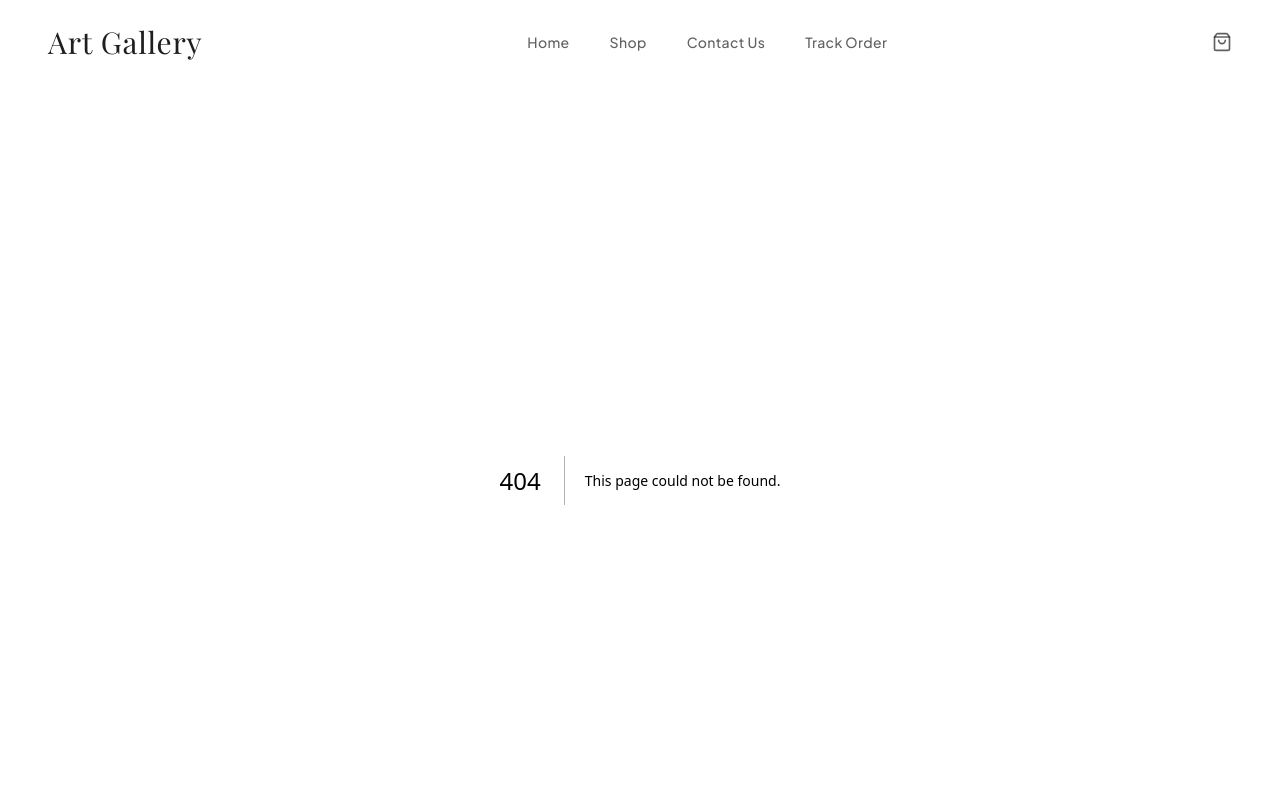
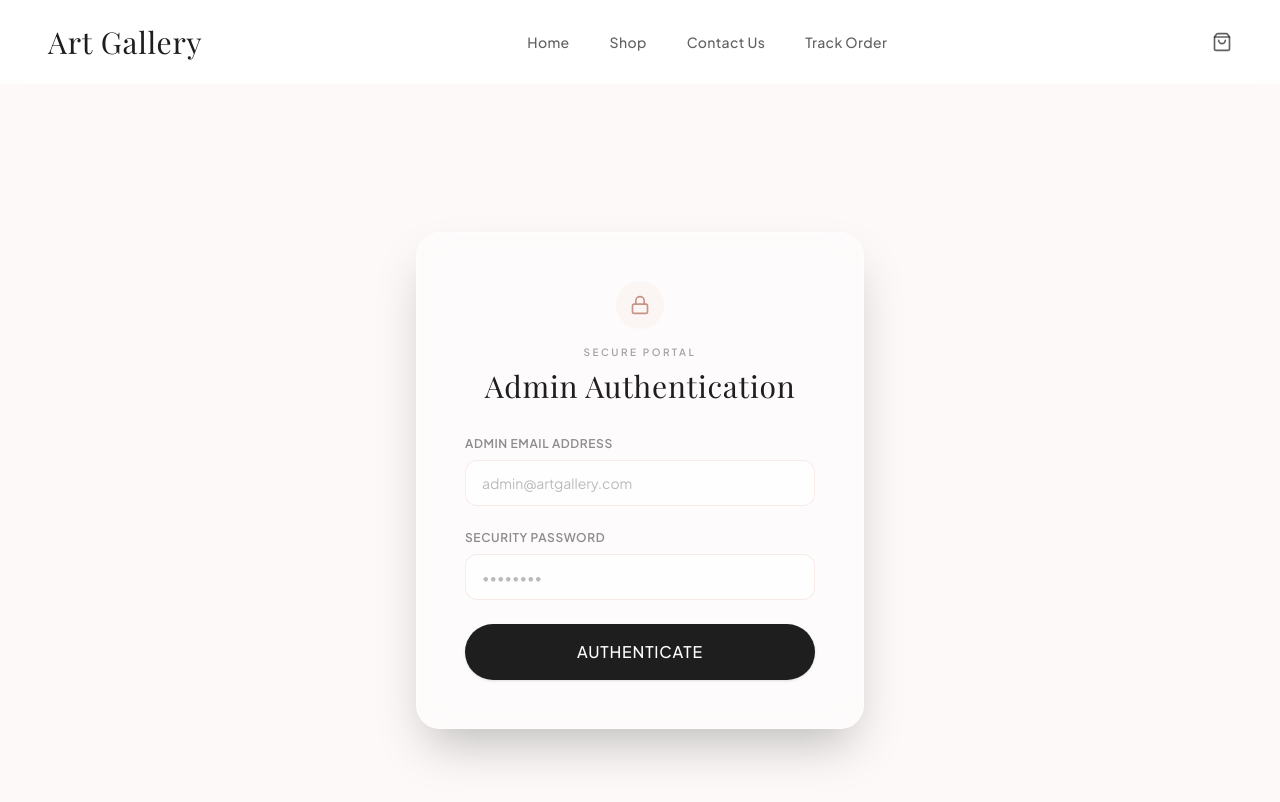
Before and after one commit to KasunLakma/art-gallery, a Next.js app: page /management-secure-portal in a window 1280 px wide. Before the commit this address had no page. Shown: the top 802 px of the page. Built offline with nearby package versions, Linux system fonts and the light colour scheme; a web font is replaced by a local one.

Commit message:
refactor: move management-secure-portal page to the root app directory

```diff
--- /dev/null
+++ b/app/management-secure-portal/page.tsx
@@ -0,0 +1,15 @@
+import React from "react";
+import LoginView from "@/components/LoginView";
+
+export const metadata = {
+  title: "Admin Portal | Art Gallery",
+  description: "Secure login for Art Gallery boutique administrators.",
+};
+
+export default function LoginPage() {
+  return (
+    <main className="pt-12 md:pt-24 pb-24 min-h-screen bg-artBg flex flex-col justify-center">
+      <LoginView />
+    </main>
+  );
+}
```
Also changed, not shown: src/app/management-secure-portal/page.tsx (renamed from app/login/page.tsx).
